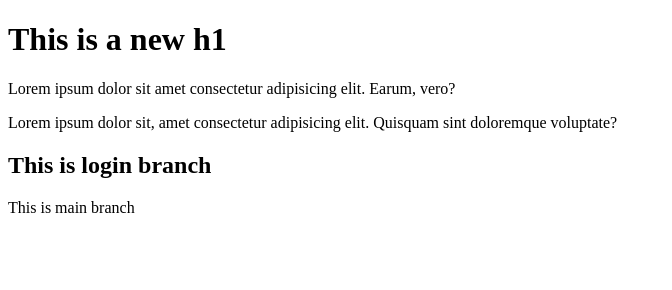
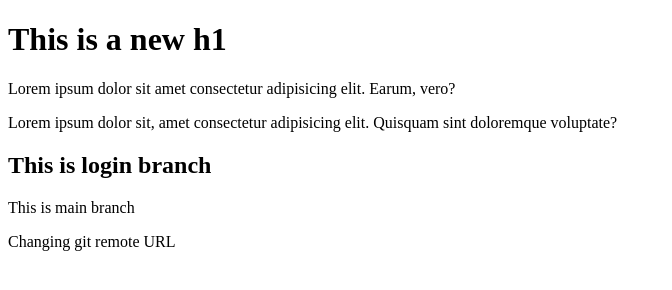
Before and after one commit to tonysk0210/gitFolder, a plain HTML site: page index.html in a window 1280 px wide. Shown: the whole page, without its empty margins (0-672 px from the left). Drawn offline with Linux system fonts and the light colour scheme.

Commit message:
changing git remote URL

```diff
--- a/index.html
+++ b/index.html
@@ -14,5 +14,6 @@
     </p>
     <h2>This is login branch</h2>
     <p>This is main branch</p>
+    <p>Changing git remote URL</p>
   </body>
 </html>
```
